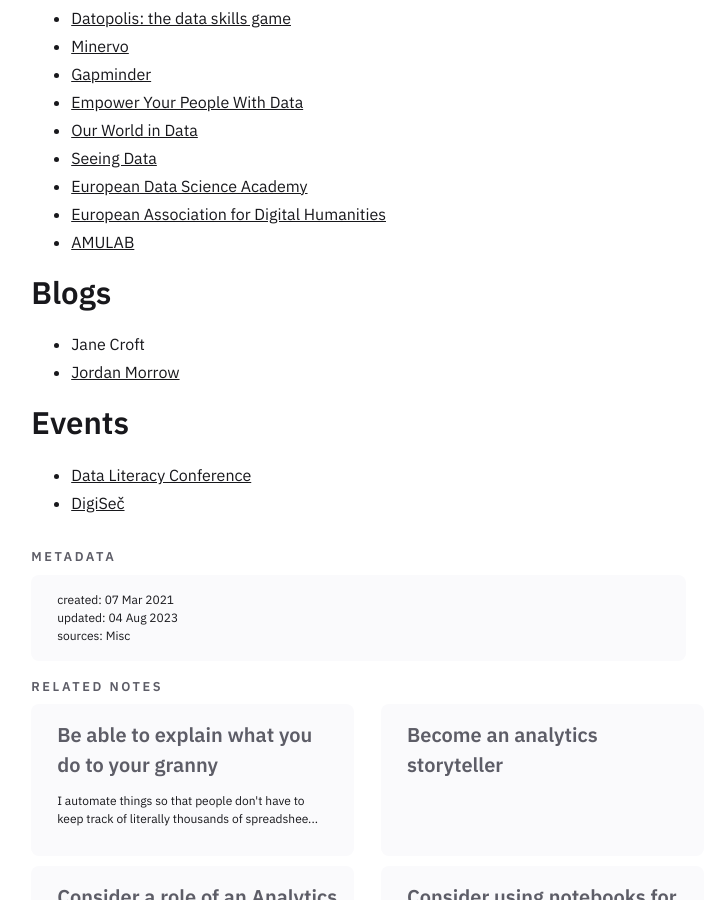
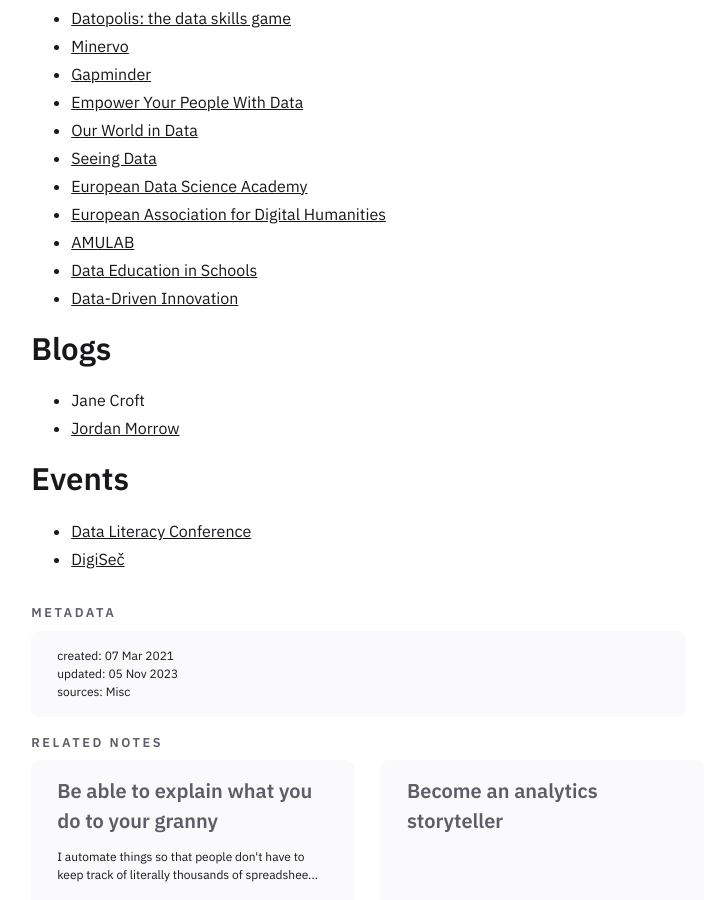
Before and after one commit to one-data-cookie/one-data-cookie.github.io, a Jekyll site: the page built from _notes/data-literacy/Learn about data literacy.md, in a window 1280 px wide and 900 px high, scrolled down 1857 px. Shown: the whole window, without its empty margins (264-972 px from the left). Built offline with Jekyll 4.4.1, drawn with Linux system fonts in a browser that asks for light colours.

Commit message:
sync notes and files as of 2023/11/05 19:20:40 UTC

```diff
--- a/_notes/data-literacy/Learn about data literacy.md
+++ b/_notes/data-literacy/Learn about data literacy.md
@@ -5,7 +5,7 @@
 tags: [idea]
 season: summer
 created: 07 Mar 2021
-updated: 04 Aug 2023
+updated: 05 Nov 2023
 sources: Misc
 ---
 
@@ -71,6 +71,8 @@
 - [European Data Science Academy](http://edsa-project.eu/news/)
 - [European Association for Digital Humanities](https://eadh.org/projects)
 - [AMULAB](https://ksvi.mff.cuni.cz/amulab/index.php/cs/amulab/)
+- [Data Education in Schools](https://dataschools.education/)
+- [Data-Driven Innovation](https://ddi.ac.uk/)
 
 ## Blogs
 - Jane Croft
```
Also changed, not shown: _notes/data-vis/Master tools for designing.md (+3 -1 lines).
